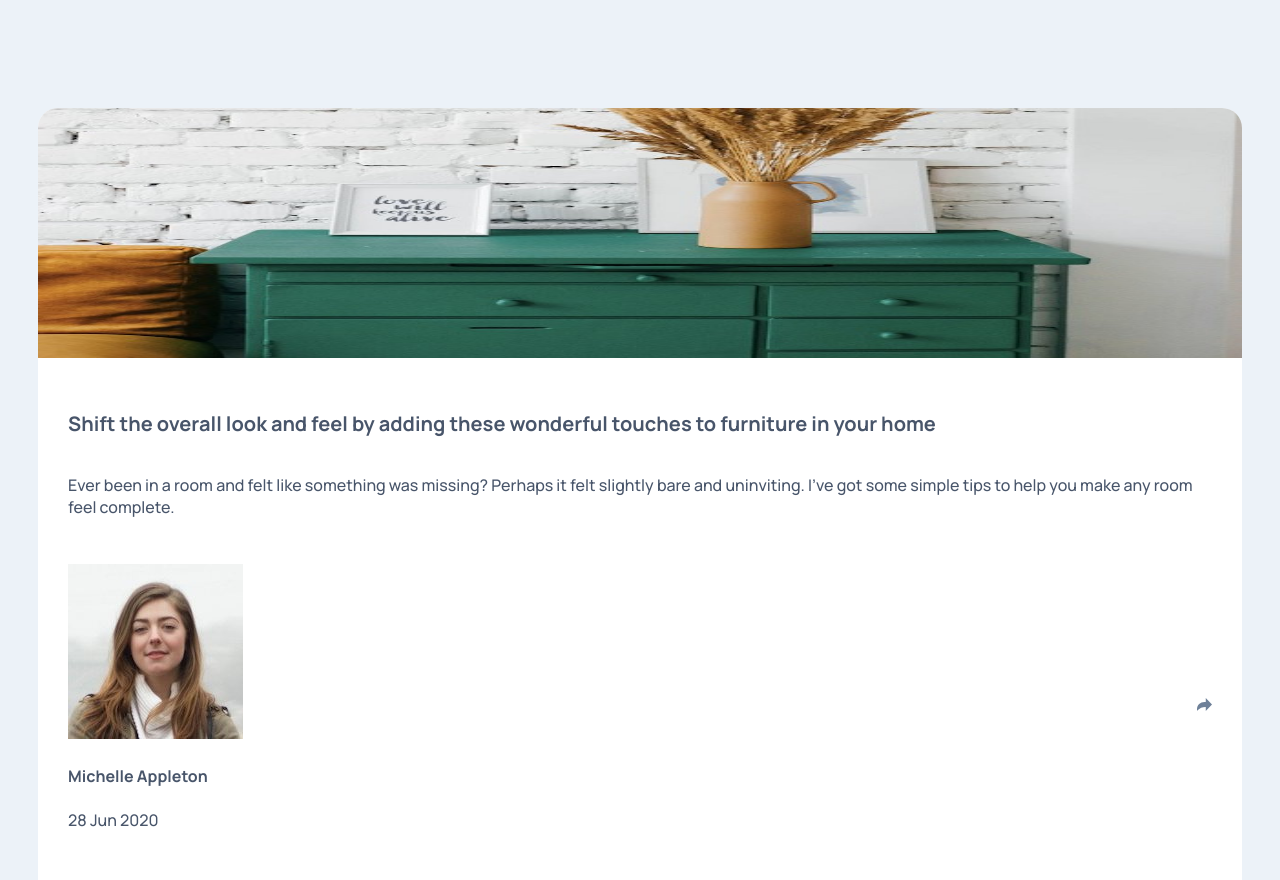
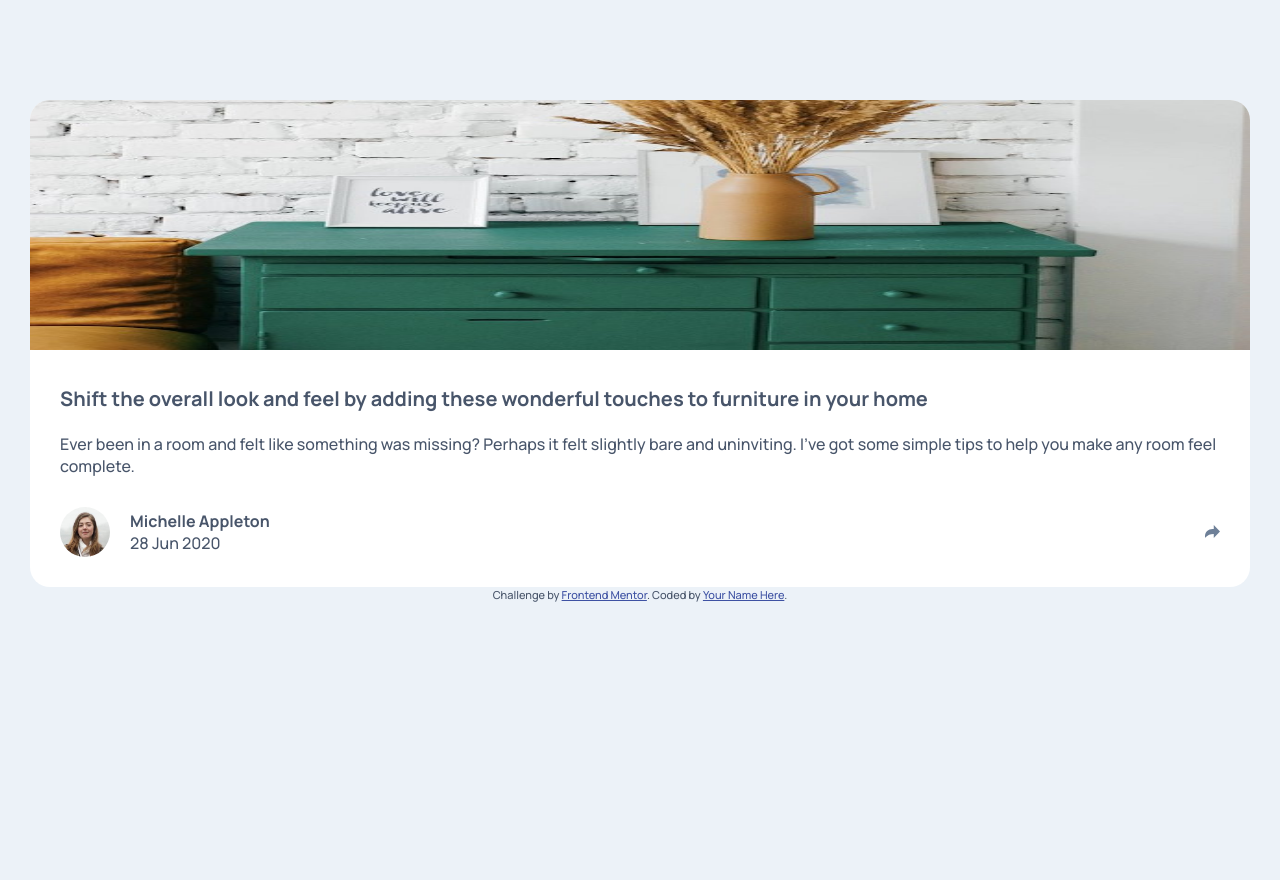
Before and after one commit to LucianoSainz/Article-preview-component, a plain HTML site: page index.html in a window 1280 px wide. Shown: the top 880 px of the page. After the commit the page ends 800 px from the top, so only its background shows below. Drawn offline with Linux system fonts and the light colour scheme.

Commit message:
added foto style and share botton

```diff
--- a/index.html
+++ b/index.html
@@ -25,7 +25,7 @@
       <h2>Shift the overall look and feel by adding these wonderful
         touches to furniture in your home</h2>
 
-      <p>
+      <p class="text">
         Ever been in a room and felt like something was missing? Perhaps
         it felt slightly bare and uninviting. I’ve got some simple tips
         to help you make any room feel complete.
@@ -46,11 +46,13 @@
           </div>
         </div>
         <div class="avatar-img">
-          <div>
-            <img src="images/avatar-michelle.jpg">
+          <div class="avatar-text">
+            <img src="images/avatar-michelle.jpg" alt="">
 
+            <div>
             <h4> Michelle Appleton</h4>
             <p>28 Jun 2020</p>
+          </div>
           </div>
           <div>
             <p>
--- a/style.css
+++ b/style.css
@@ -1,4 +1,6 @@
 *{
+    margin: 0;
+    padding: 0;
     box-sizing: border-box;
 }
 
@@ -32,7 +34,7 @@ ul{
     line-height: 1.4;
     padding-bottom: 20px;
 }
-.container .description p {
+.container .description p.text {
     padding-bottom: 30px;
 }
 
@@ -46,6 +48,15 @@ display: none;
     justify-content: space-between;
 }
 
+.container .author .avatar-img .avatar-text{
+      display: flex;
+      align-items: center;
+}
+.container .author .avatar-img .avatar-text img {
+width: 50px;
+border-radius: 50%;
+margin-right: 20px;
+}
 
 
 .attribution {
```
